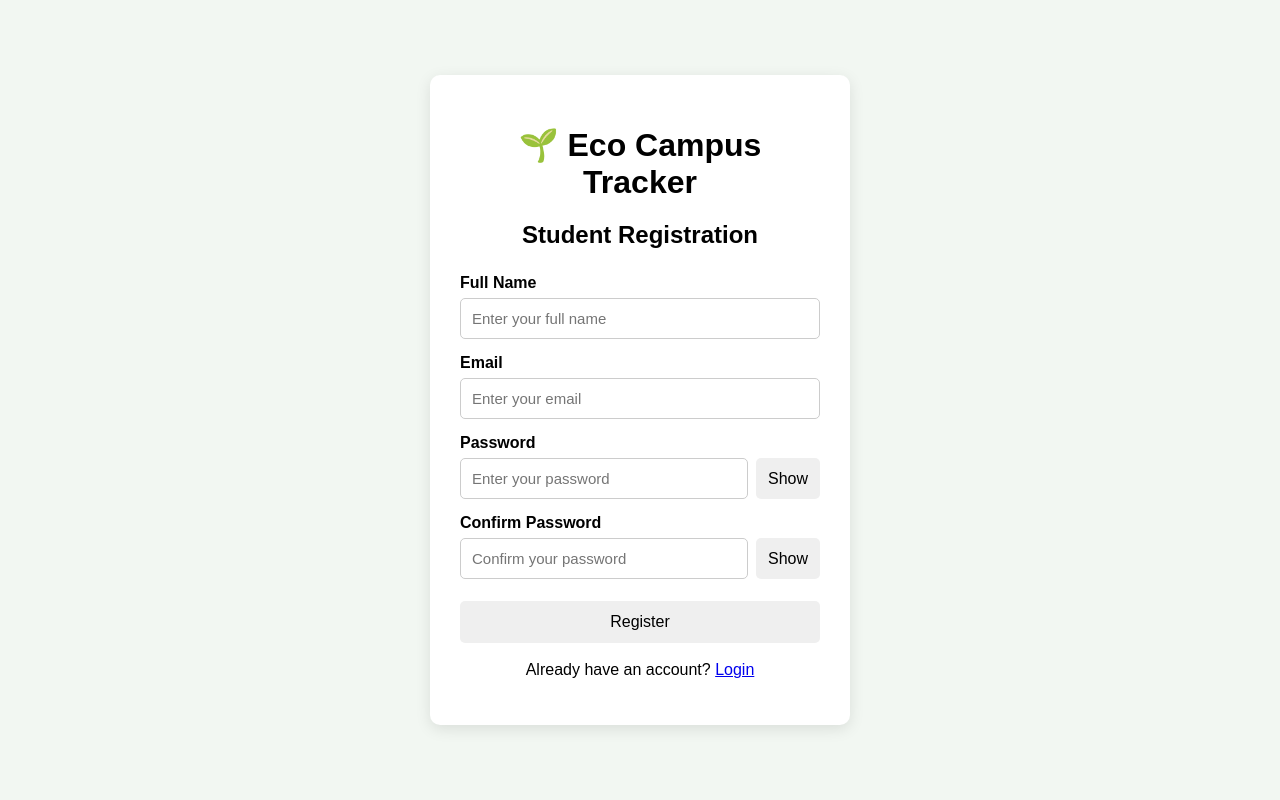
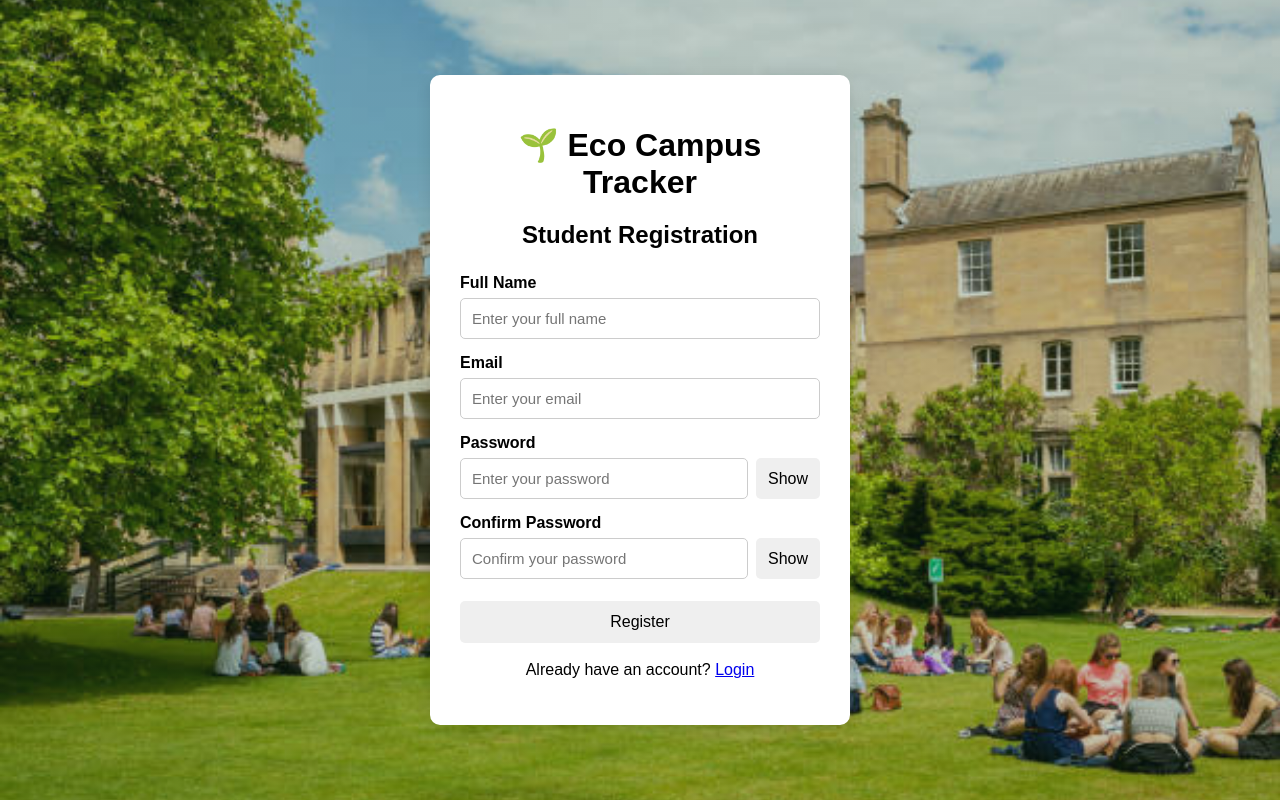
Before and after one commit to yashika-sv/Eco-Campus-Tracker, a Flask app: page /register in a window 1280 px wide. Run offline with Flask 3, Linux system fonts and the light colour scheme.

Commit message:
Add eco campus background

```diff
--- a/static/css/style.css
+++ b/static/css/style.css
@@ -14,6 +14,15 @@ body {
     justify-content: center;
     align-items: center;
     padding: 20px;
+
+    background-image:
+        linear-gradient(rgba(20, 70, 35, 0.25), rgba(20, 70, 35, 0.25)),
+        url("../images/eco-campus-bg.png");
+
+    background-size: cover;
+    background-position: center;
+    background-repeat: no-repeat;
+    background-attachment: fixed;
 }
 
 .auth-box {
```
Also changed, not shown: static/images/eco-campus-bg.png (added).
